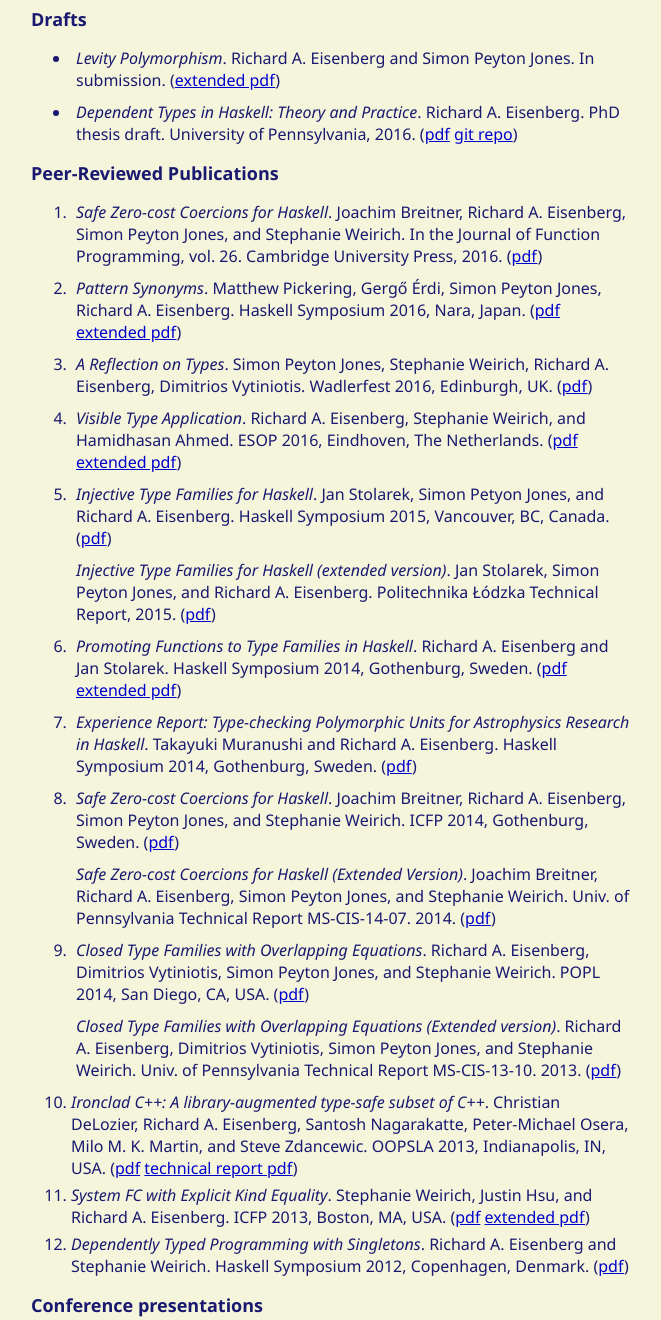
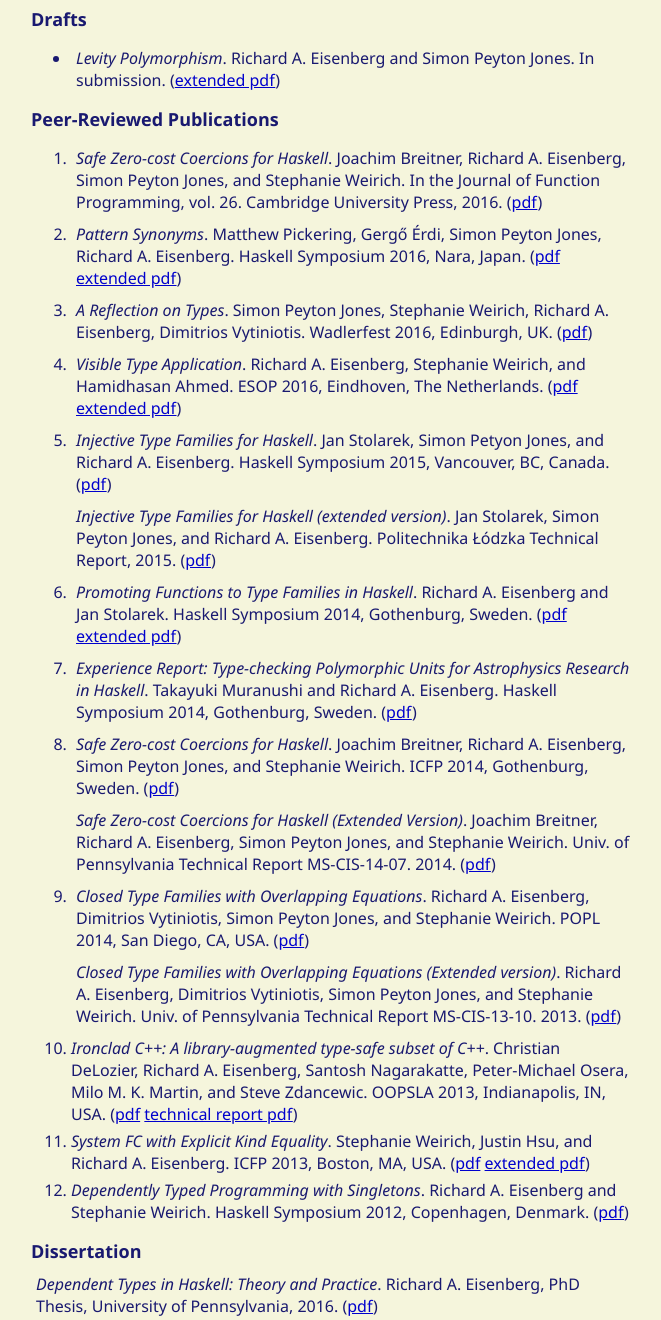
Before and after one commit to goldfirere/web, a plain HTML site: page pubs.html in a window 1280 px wide. Shown: the part 110-1430 px from the top of the page, without its empty margins (309-970 px from the left). Drawn offline with nearby package versions, Linux system fonts and the light colour scheme; files that its build step writes are made by us from their sources.

Commit message:
Finish thesis.

```diff
--- a/pubs.html
+++ b/pubs.html
@@ -18,9 +18,6 @@
 <ul>
   <li><p><em>Levity Polymorphism</em>. Richard A. Eisenberg and Simon Peyton Jones. In submission. (<a href="papers/2017/levity/levity.pdf">extended pdf</a>)</p></li>
 
-  <li><p><em>Dependent Types in Haskell: Theory and Practice</em>. Richard A. Eisenberg. PhD thesis draft.
-      University of Pennsylvania, 2016. (<a href="papers/2016/thesis/eisenberg-thesis-draft.pdf">pdf</a>
-      <a href="https://github.com/goldfirere/thesis">git repo</a>)</p></li>
 </ul>
 
 <div class="section">Peer-Reviewed Publications</div>
@@ -83,6 +80,11 @@ Stephanie Weirich. Haskell Symposium 2012, Copenhagen, Denmark.
 (<a href="papers/2012/singletons/paper.pdf">pdf</a>)</li>
 </ol>
 
+<div class="section">Dissertation</div>
+
+<p><em>Dependent Types in Haskell: Theory and Practice</em>. Richard A. Eisenberg, PhD Thesis, University
+  of Pennsylvania, 2016. (<a href="papers/2016/thesis/eisenberg-thesis.pdf">pdf</a>)</p>
+
 <div class="section">Conference presentations</div>
 <ul>
 <li><em>Dependent Haskell</em>. Presented at Haskell Implementors' Workshop, September 6, 2014, Gothenburg, Sweden. (<a href="talks/2014/hiw-dependent-haskell.pdf">slides</a>) (<a href="https://www.youtube.com/watch?v=O805YjOsQjI">YouTube</a>)</li>
```
Also changed, not shown: 2 other files.
